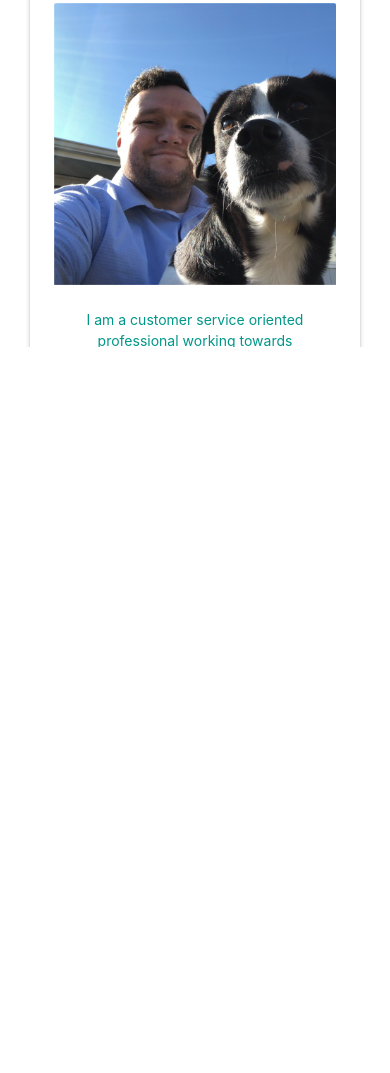
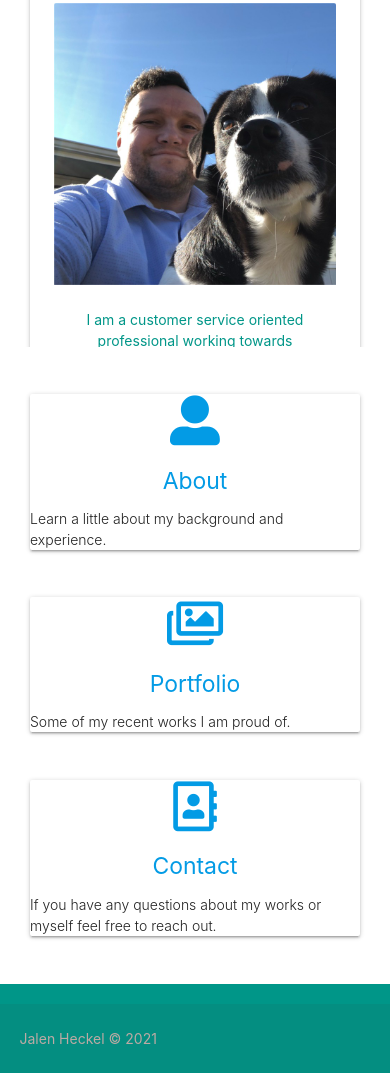
Before and after one commit to jheckel-dev/new-portfolio, a plain HTML site: page about.html in a window 390 px wide. Shown: the part 209-1282 px from the top of the page. Before the commit the page ends 844 px from the top, so only its background shows below. Drawn offline with Linux system fonts and the light colour scheme; files that its build step writes are made by us from their sources.

Commit message:
imported css stylesheet from materialize to index

```diff
--- a/about.html
+++ b/about.html
@@ -68,5 +68,128 @@
                                             </p>
 
 
+                                            <p class="about">Prior to this I was employed by a small beverage distributor in Maine where I had the pleasure to work with some of the most interesting
+                                                businesses and restaurants in a seasonal area that taught me countless things about the field of sales, problem solving, and what it really means to be a flexible
+                                            customer representative. </p>
+                                            <p class="about">Before this I was in college where I worked as a server and bartender at a fun sports bar in Pullman Washington and
+                                                I also worked as a probation officer assistant for the Latah County Courthouse in Moscow Idaho. Working as a server in a college town
+                                            really help me hone in my customer service skills by balancing multiple tasks at once while also providing customers with a very positive experience.
+                                        As a probation officer assistant I had the pleasure of worknig with some amazing people and had a number of very rewarding experiences being a positive role model
+                                    for kids who really needed it. </p>
+                                            <p class="about">I am always interested in learning about new opportunities and can
+                                                be reached
+                                                through this portfolio, by
+                                                email:
+                                                <a href="mailto:jalen.heckel@icloud.com"
+                                                    target="_blank">jalen.heckel@icloud.com, </a> through<a
+                                                    href="https://github.com/jheckel-dev"> GitHub</a>, or through <a
+                                                    href="linkedin.com/in/jalen-heckel-20327b169">
+                                                    LinkedIn.</a>
+                                                </p>
+                                        </div>
+
+                                        <h5>Full Stack Web developer</h5>
+                                        <p>Helping people with their tech issues any way I can.</p>
+
+                                        <div class="card-action">
+                                            <a href="linkedin.com/in/jalen-heckel-20327b169">LinkedIn</a>
+                                            <a href="https://github.com/jheckel-dev">Github</a>
+                                        </div>
+                                </div>
+                            </div>
+                            </section>
+
+                        </div>
+                    </div>
+                </div>
+
+                <br><br>
+
+            </div>
+        </div>
+    </div>
+
+
+    <div class="container">
+        <div class="section">
+
+
+            <div class="row">
+                <div class="col s12 m4">
+                    <div class="card start">
+                        <div class="icon-block">
+                            <h2 class="center brown-text"><a href="about.html"><i class="fas fa-user-alt"></i></h2>
+                            <span class="card-title">
+                                <h5 class="center">About
+                                    </a></h5>
+
+                            </span>
+                            <div class="middle">
+                                <p class="light">Learn a little about my background and experience.</p>
+                            </div>
+                        </div>
+                    </div>
+                </div>
+
+                <div class="col s12 m4">
+
+
+                    <div class="card start">
+                        <div class="icon-block">
+                            <h2 class="center brown-text"><a href="portfolio.html"><i class="far fa-images"></i></h2>
+                            <span class="card-title">
+                                <h5 class="center">Portfolio</a></h5>
+                            </span>
+                            <div class="middle">
+                                <p class="light">Some of my recent works I am proud of.</p>
+                            </div>
+                        </div>
+                    </div>
+
+                </div>
+
+                <div class="col s12 m4">
+
+
+                    <div class="card start">
+                        <div class="icon-block">
+                            <h2 class="center brown-text"><a href="contact.html"><i class="far fa-address-book"></i>
+                            </h2>
+                            <span class="card-title">
+                                <h5 class="center">Contact</a></h5>
+
+                            </span>
+                            <div class="middle">
+                                <p class="light">If you have any questions about my works or myself feel free to reach out.</p>
+
+                            </div>
+                        </div>
+                    </div>
+
+                </div>
+            </div>
+
+        </div>
+    </div>
+
+
+
+
+
+
+
+        <footer class="page-footer teal">
+            <div class="footer-copyright">
+                <div class="container">
+
+                    <p class="brown-text text-lighten-3">Jalen Heckel &copy; 2021</p>
+                </div>
+            </div>
+        </footer>
+
+
 
 </body>
+
+
+</html>
--- a/assets/css/style.css
+++ b/assets/css/style.css
@@ -0,0 +1,57 @@
+/* Custom Stylesheet */
+/**
+ * Use this file to override Materialize files so you can update
+ * the core Materialize files in the future
+ *
+ * Made By MaterializeCSS.com
+ */
+
+ nav ul a,
+ nav .brand-logo {
+   color: #444;
+ }
+
+ p {
+   line-height: 2rem;
+ }
+
+ .sidenav-trigger {
+   color: #26a69a;
+ }
+
+ .parallax-container {
+   min-height: 380px;
+   line-height: 0;
+   height: auto;
+   color: rgba(255,255,255,.9);
+ }
+   .parallax-container .section {
+     width: 100%;
+   }
+
+ @media only screen and (max-width : 992px) {
+   .parallax-container .section {
+     position: absolute;
+     top: 40%;
+   }
+   #index-banner .section {
+     top: 10%;
+   }
+ }
+
+ @media only screen and (max-width : 600px) {
+   #index-banner .section {
+     top: 0;
+   }
+ }
+
+ .icon-block {
+   padding: 0 15px;
+ }
+ .icon-block .material-icons {
+   font-size: inherit;
+ }
+
+ footer.page-footer {
+   margin: 0;
+ }
```
Also changed, not shown: index.html (+1 -0 lines).
